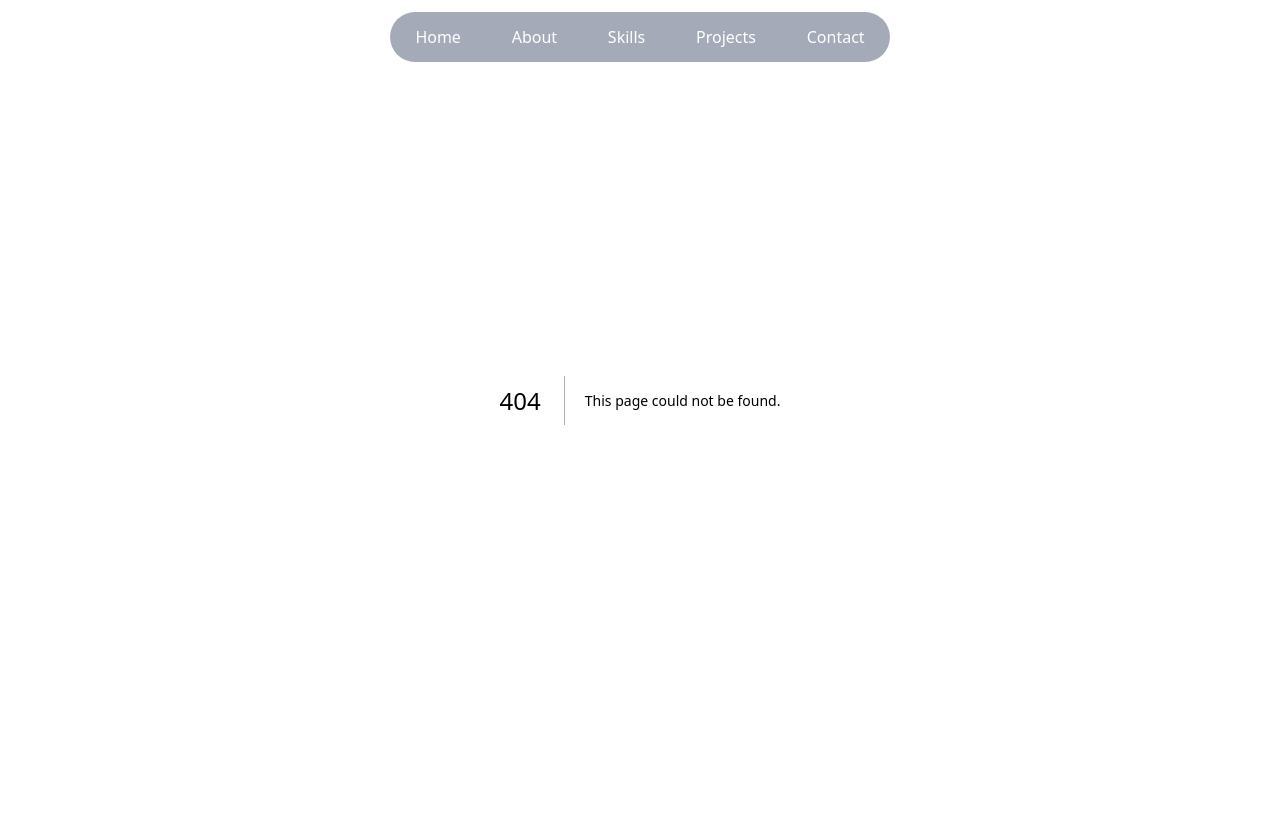
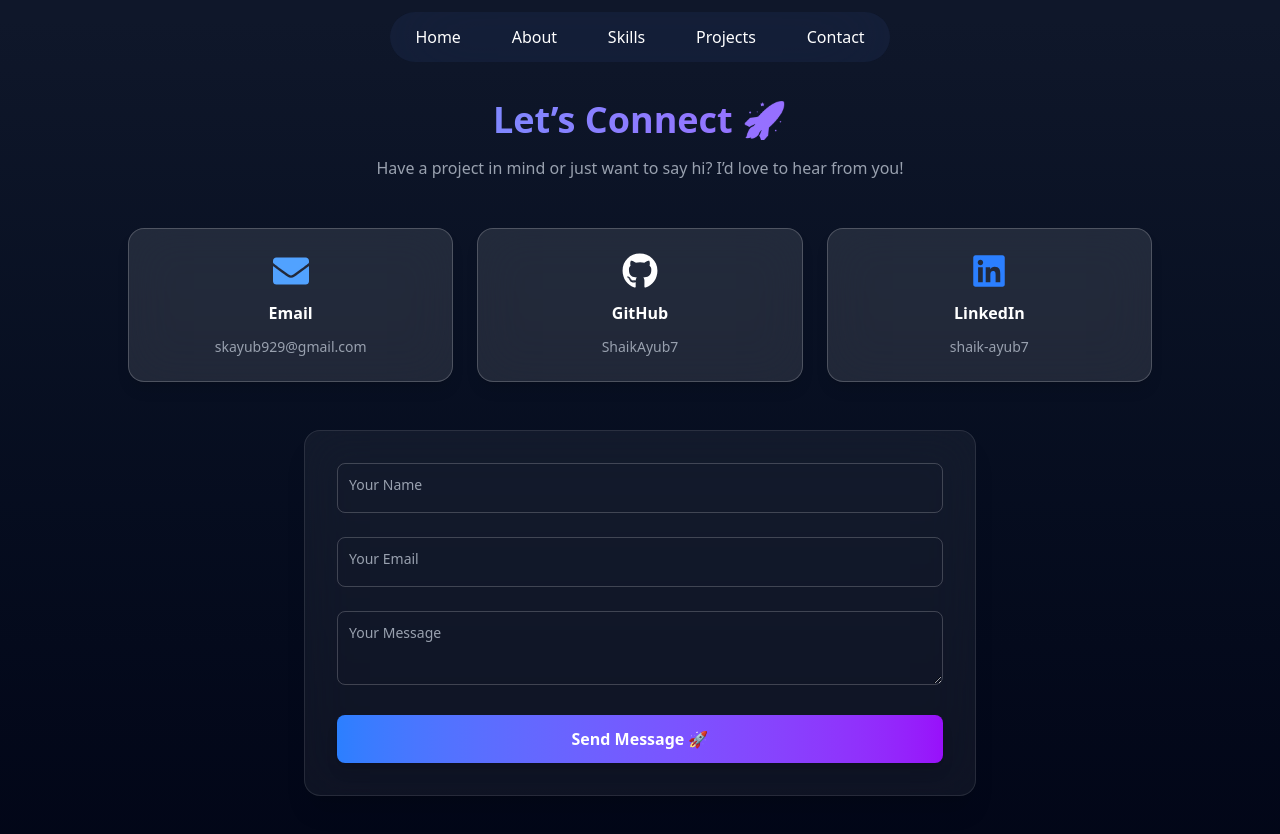
Before and after one commit to ShaikAyub7/portfolio, a Next.js app: page /contact in a window 1280 px wide. Before the commit this address had no page. Shown: the top 834 px of the page. Before the commit the page ends 800 px from the top, so only its background shows below. Built offline with nearby package versions, Linux system fonts and the light colour scheme.

Commit message:
contact form added

```diff
--- /dev/null
+++ b/app/contact/page.tsx
@@ -0,0 +1,12 @@
+import Contact from "@/components/Contact";
+import React from "react";
+
+const page = () => {
+  return (
+    <div className="mt-5">
+      <Contact />
+    </div>
+  );
+};
+
+export default page;
--- a/components/Card.tsx
+++ b/components/Card.tsx
@@ -47,7 +47,7 @@ export default function Projects() {
                   </a>
 
                   <a
-                    href={project.link}
+                    href={project.github}
                     target="_blank"
                     className="flex items-center gap-2 text-sm  px-4 py-2 rounded-lg hover:bg-gray-600 transition"
                   >
--- /dev/null
+++ b/components/Contact.tsx
@@ -0,0 +1,120 @@
+"use client";
+
+import { motion } from "framer-motion";
+import { FaEnvelope, FaGithub, FaLinkedin } from "react-icons/fa";
+
+export default function Contact() {
+  return (
+    <section
+      id="contact"
+      className="w-full py-20 px-4 bg-gradient-to-b from-[#0f172a] to-[#020617] text-white"
+    >
+      <div className="max-w-5xl mx-auto text-center">
+        {/* Heading */}
+        <motion.h2
+          className="text-3xl sm:text-4xl font-bold mb-4 bg-gradient-to-r from-blue-400 to-purple-500 bg-clip-text text-transparent"
+          initial={{ opacity: 0, y: 20 }}
+          whileInView={{ opacity: 1, y: 0 }}
+        >
+          Let’s Connect 🚀
+        </motion.h2>
+
+        <p className="text-gray-400 mb-12 max-w-xl mx-auto">
+          Have a project in mind or just want to say hi? I’d love to hear from
+          you!
+        </p>
+
+        {/* Contact Cards */}
+        <div className="grid gap-6 sm:grid-cols-2 md:grid-cols-3 mb-12">
+          {/* Email */}
+          <motion.a
+            href="mailto:skayub929@gmail.com"
+            whileHover={{ scale: 1.05 }}
+            className="group flex flex-col items-center gap-3 p-6 rounded-2xl bg-white/10 border border-white/20 backdrop-blur-xl hover:bg-white/20 transition shadow-lg"
+          >
+            <FaEnvelope className="text-4xl text-blue-400 group-hover:scale-110 transition" />
+            <span className="font-semibold">Email</span>
+            <span className="text-sm text-gray-400">skayub929@gmail.com</span>
+          </motion.a>
+
+          {/* GitHub */}
+          <motion.a
+            href="https://github.com/ShaikAyub7"
+            target="_blank"
+            rel="noopener noreferrer"
+            whileHover={{ scale: 1.05 }}
+            className="group flex flex-col items-center gap-3 p-6 rounded-2xl bg-white/10 border border-white/20 backdrop-blur-xl hover:bg-white/20 transition shadow-lg"
+          >
+            <FaGithub className="text-4xl group-hover:scale-110 transition" />
+            <span className="font-semibold">GitHub</span>
+            <span className="text-sm text-gray-400">ShaikAyub7</span>
+          </motion.a>
+
+          {/* LinkedIn */}
+          <motion.a
+            href="https://www.linkedin.com/in/shaik-ayub7"
+            target="_blank"
+            rel="noopener noreferrer"
+            whileHover={{ scale: 1.05 }}
+            className="group flex flex-col items-center gap-3 p-6 rounded-2xl bg-white/10 border border-white/20 backdrop-blur-xl hover:bg-white/20 transition shadow-lg"
+          >
+            <FaLinkedin className="text-4xl text-blue-500 group-hover:scale-110 transition" />
+            <span className="font-semibold">LinkedIn</span>
+            <span className="text-sm text-gray-400">shaik-ayub7</span>
+          </motion.a>
+        </div>
+
+        {/* 🔥 Form */}
+        <motion.form
+          className="flex flex-col gap-6 max-w-2xl mx-auto bg-white/5 p-8 rounded-2xl border border-white/10 backdrop-blur-xl shadow-xl"
+          initial={{ opacity: 0, y: 30 }}
+          whileInView={{ opacity: 1, y: 0 }}
+        >
+          {/* Name */}
+          <div className="relative">
+            <input
+              type="text"
+              required
+              className="peer w-full p-3 bg-transparent border border-white/20 rounded-lg outline-none focus:border-blue-500"
+            />
+            <label className="absolute left-3 top-3 text-gray-400 text-sm transition-all peer-focus:-top-2 peer-focus:text-xs peer-focus:text-blue-400 peer-valid:-top-2 peer-valid:text-xs">
+              Your Name
+            </label>
+          </div>
+
+          {/* Email */}
+          <div className="relative">
+            <input
+              type="email"
+              required
+              className="peer w-full p-3 bg-transparent border border-white/20 rounded-lg outline-none focus:border-blue-500"
+            />
+            <label className="absolute left-3 top-3 text-gray-400 text-sm transition-all peer-focus:-top-2 peer-focus:text-xs peer-focus:text-blue-400 peer-valid:-top-2 peer-valid:text-xs">
+              Your Email
+            </label>
+          </div>
+
+          {/* Message */}
+          <div className="relative">
+            <textarea
+              //   rows="4"
+              required
+              className="peer w-full p-3 bg-transparent border border-white/20 rounded-lg outline-none focus:border-blue-500"
+            ></textarea>
+            <label className="absolute left-3 top-3 text-gray-400 text-sm transition-all peer-focus:-top-2 peer-focus:text-xs peer-focus:text-blue-400 peer-valid:-top-2 peer-valid:text-xs">
+              Your Message
+            </label>
+          </div>
+
+          {/* Button */}
+          <button
+            type="submit"
+            className="bg-gradient-to-r from-blue-500 to-purple-600 py-3 rounded-lg font-semibold hover:opacity-90 transition shadow-lg"
+          >
+            Send Message 🚀
+          </button>
+        </motion.form>
+      </div>
+    </section>
+  );
+}
--- a/data.tsx
+++ b/data.tsx
@@ -4,6 +4,8 @@ export const projects = [
     text: "Developed a Chrome extension to track user activity across tabs, displaying time spent on eachdomain in a user-friendly interface. ",
     image: "./extension.png",
     technologies: " JavaScript, HTML, CSS",
+    github: "https://github.com/ShaikAyub7/Chrome-Extension",
+
     link: "https://microsoftedge.microsoft.com/addons/detail/tab-time-tracker/aoecofhfffbfnkekppdgicmnfjmfdmoe",
     id: 1,
   },
@@ -13,7 +15,8 @@ export const projects = [
     text: "AI-powered web application using React.js and Google Gemini API with real-time responses and improved UX.",
     image: "./gptgenius.png",
     technologies: "React.js, Gemini API",
-    link: "#",
+    link: "https://gpt-genius-hazel.vercel.app/",
+    github: "https://github.com/ShaikAyub7/GPTGenius",
   },
   {
     id: 3,
@@ -21,7 +24,8 @@ export const projects = [
     text: "React-based weather app showing live temperature, humidity, wind speed, and conditions with search functionality.",
     image: "./cloudlink.png",
     technologies: "React.js, Weather API",
-    link: "#",
+    link: "https://weather--app-1.vercel.app/",
+    github: "https://github.com/ShaikAyub7/Weather-Api",
   },
 ];
 export const skillList = [
```
